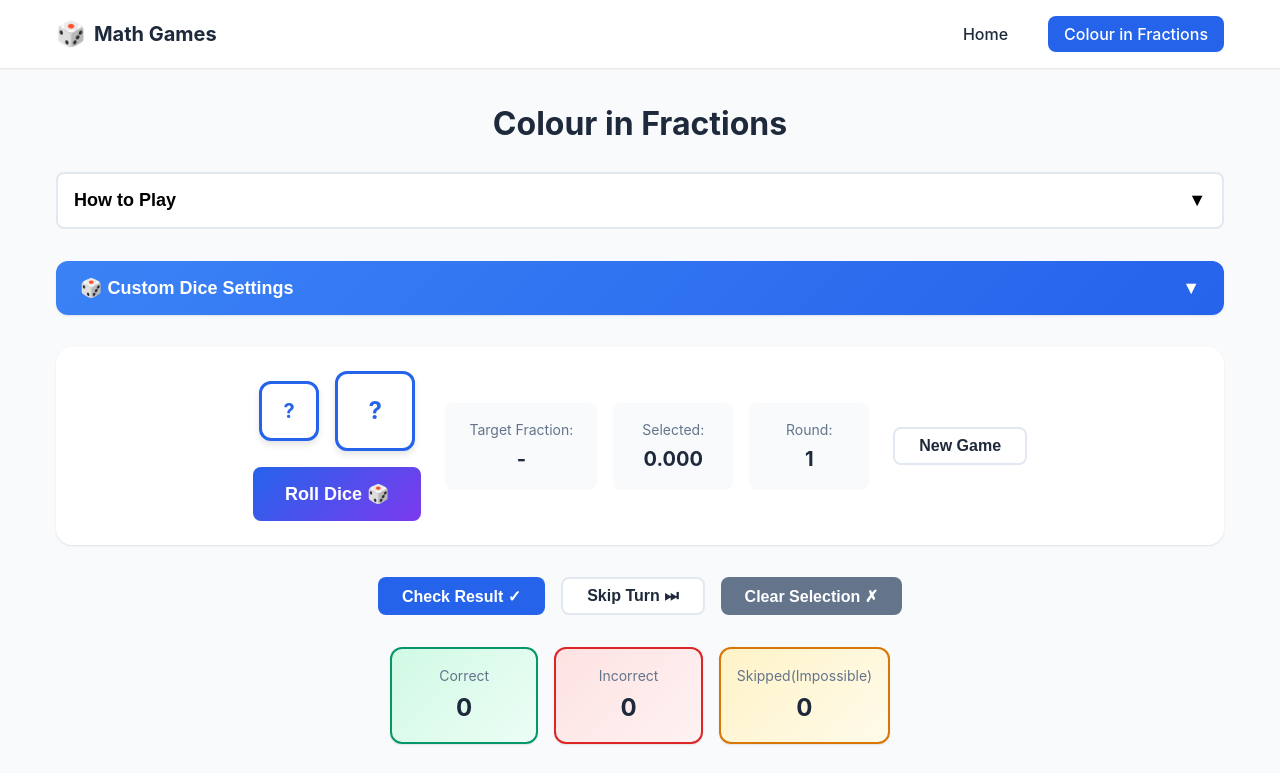
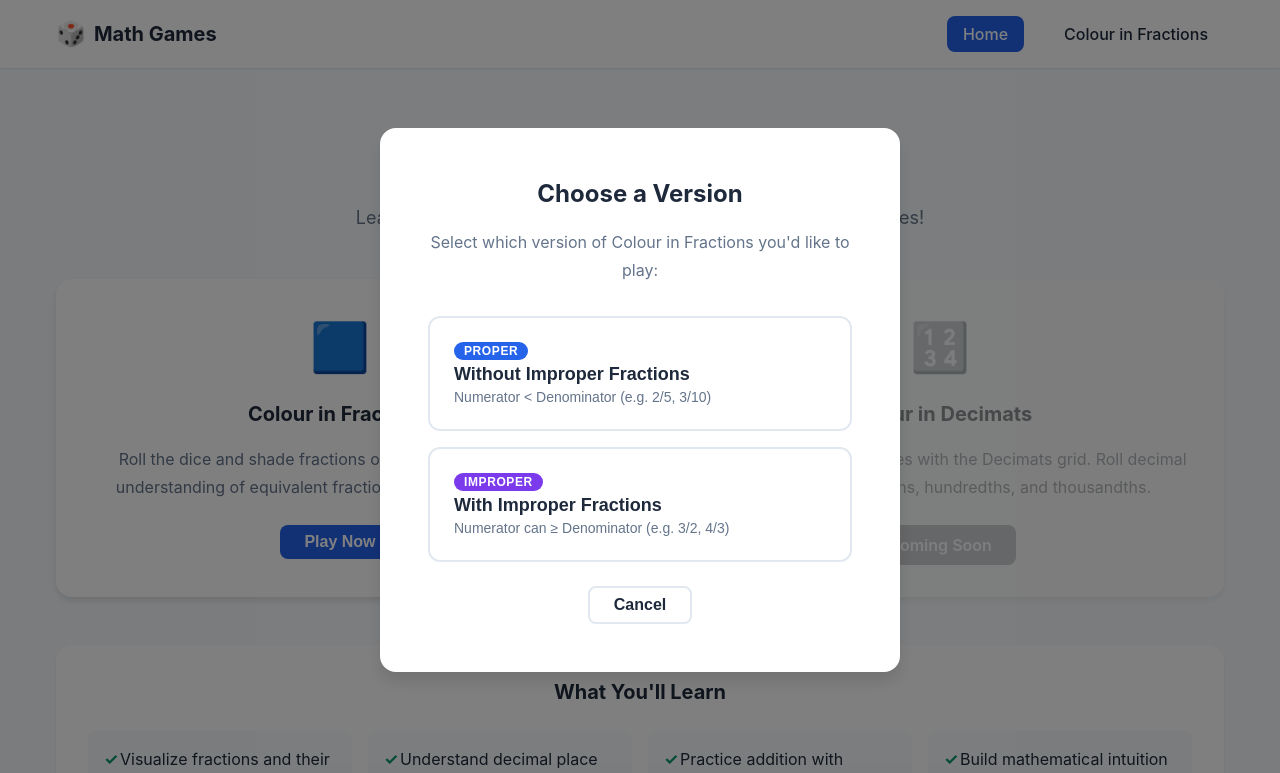
Before and after one commit to jamesrusso-creator/Math-Games, a plain HTML site: page index.html in a window 1280 px wide. Both pictures are taken after a click on the link "Colour in Fractions". Shown: the top 773 px of the page. Drawn offline with Linux system fonts and the light colour scheme.

Commit message:
Add version selection feature for Colour in Fractions
- Introduced a version picker modal in index.html to allow users to select between "Proper" and "Improper" fractions.
- Updated script.js to manage version configurations, including dice values and wall rows for each version.
- Enhanced game logic to apply the selected version and update the UI accordingly.
- Added corresponding styles in styles.css for the version picker modal and options.

```diff
--- a/index.html
+++ b/index.html
@@ -310,6 +310,27 @@
         </div>
     </footer>
 
+    <!-- Version Picker Modal -->
+    <div id="version-modal" class="modal" role="dialog" aria-labelledby="version-modal-title" aria-modal="true" hidden>
+        <div class="modal-content version-picker">
+            <h3 id="version-modal-title">Choose a Version</h3>
+            <p class="version-picker-desc">Select which version of Colour in Fractions you'd like to play:</p>
+            <div class="version-options">
+                <button class="version-option" data-version="proper">
+                    <span class="version-badge">Proper</span>
+                    <span class="version-name">Without Improper Fractions</span>
+                    <span class="version-detail">Numerator &lt; Denominator (e.g. 2/5, 3/10)</span>
+                </button>
+                <button class="version-option" data-version="improper">
+                    <span class="version-badge">Improper</span>
+                    <span class="version-name">With Improper Fractions</span>
+                    <span class="version-detail">Numerator can &ge; Denominator (e.g. 3/2, 4/3)</span>
+                </button>
+            </div>
+            <button id="version-modal-cancel" class="btn btn-secondary">Cancel</button>
+        </div>
+    </div>
+
     <!-- Game Over Modal -->
     <div id="game-modal" class="modal" role="dialog" aria-labelledby="modal-title" aria-modal="true" hidden>
         <div class="modal-content">
--- a/script.js
+++ b/script.js
@@ -38,9 +38,39 @@ const GameState = {
     },
 };
 
-// Default dice values
-const DEFAULT_FRACTION_INT_DICE = [1, 1, 2, 2, 3, 3];
-const DEFAULT_FRACTION_FRAC_DICE = [4, 5, 6, 8, 10, 12];
+// Version configurations
+const VERSIONS = {
+    proper: {
+        label: 'Without Improper Fractions',
+        intDice: [1, 1, 2, 2, 3, 3],
+        fracDice: [4, 5, 6, 8, 10, 12],
+        wallRows: [
+            { denominator: 2, cells: 2, value: 1/2 },
+            { denominator: 3, cells: 3, value: 1/3 },
+            { denominator: 4, cells: 4, value: 1/4 },
+            { denominator: 5, cells: 5, value: 1/5 },
+            { denominator: 6, cells: 6, value: 1/6 },
+            { denominator: 8, cells: 8, value: 1/8 },
+            { denominator: 10, cells: 10, value: 1/10 },
+            { denominator: 12, cells: 12, value: 1/12 }
+        ]
+    },
+    improper: {
+        label: 'With Improper Fractions',
+        intDice: [1, 2, 2, 3, 3, 4],
+        fracDice: [2, 3, 4, 6, 8, 12],
+        wallRows: [
+            { denominator: 2, cells: 2, value: 1/2 },
+            { denominator: 3, cells: 3, value: 1/3 },
+            { denominator: 4, cells: 4, value: 1/4 },
+            { denominator: 6, cells: 6, value: 1/6 },
+            { denominator: 8, cells: 8, value: 1/8 },
+            { denominator: 12, cells: 12, value: 1/12 }
+        ]
+    }
+};
+
+let currentVersion = 'proper';
 
 
 // ============================================
@@ -134,14 +164,87 @@ function clearCustomDice(game) {
         if (game === 'fractions') {
             localStorage.removeItem(STORAGE_KEYS.fractionIntDice);
             localStorage.removeItem(STORAGE_KEYS.fractionFracDice);
-            GameState.fractions.customIntDice = [...DEFAULT_FRACTION_INT_DICE];
-            GameState.fractions.customFracDice = [...DEFAULT_FRACTION_FRAC_DICE];
+            const v = VERSIONS[currentVersion] || VERSIONS.proper;
+            GameState.fractions.customIntDice = [...v.intDice];
+            GameState.fractions.customFracDice = [...v.fracDice];
         }
         return true;
     } catch (e) {
         console.error('Error clearing dice settings:', e);
         return false;
     }
+}
+
+// ============================================
+// Version Picker
+// ============================================
+
+function showVersionPicker() {
+    return new Promise((resolve) => {
+        const modal = $('#version-modal');
+        const cancelBtn = $('#version-modal-cancel');
+        const options = $$('.version-option');
+
+        modal.hidden = false;
+        modal.querySelector('.version-option').focus();
+
+        function cleanup() {
+            modal.hidden = true;
+            options.forEach(o => o.removeEventListener('click', onPick));
+            cancelBtn.removeEventListener('click', onCancel);
+            modal.removeEventListener('click', onBackdrop);
+            document.removeEventListener('keydown', onEscape);
+        }
+
+        function onPick(e) {
+            const version = e.currentTarget.dataset.version;
+            cleanup();
+            resolve(version);
+        }
+        function onCancel() { cleanup(); resolve(null); }
+        function onBackdrop(e) { if (e.target === modal) { cleanup(); resolve(null); } }
+        function onEscape(e) { if (e.key === 'Escape') { cleanup(); resolve(null); } }
+
+        options.forEach(o => o.addEventListener('click', onPick));
+        cancelBtn.addEventListener('click', onCancel);
+        modal.addEventListener('click', onBackdrop);
+        document.addEventListener('keydown', onEscape);
+    });
+}
+
+function applyVersion(version) {
+    currentVersion = version;
+    const v = VERSIONS[version];
+
+    GameState.fractions.customIntDice = [...v.intDice];
+    GameState.fractions.customFracDice = [...v.fracDice];
+
+    localStorage.removeItem(STORAGE_KEYS.fractionIntDice);
+    localStorage.removeItem(STORAGE_KEYS.fractionFracDice);
+
+    createFractionWall();
+    resetFractionsGame();
+    populateFractionDiceInputs();
+
+    const subtitle = version === 'improper' ? '(With Improper Fractions)' : '(Without Improper Fractions)';
+    $('#fractions-title').textContent = `Colour in Fractions ${subtitle}`;
+}
+
+async function navigateToFractions() {
+    const version = await showVersionPicker();
+    if (!version) return;
+
+    const navLinks = $$('.nav-link');
+    const sections = $$('.section');
+
+    navLinks.forEach(l => l.classList.remove('active'));
+    const fractionsNav = $('.nav-link[href="#fractions"]');
+    if (fractionsNav) fractionsNav.classList.add('active');
+
+    sections.forEach(section => { section.hidden = section.id !== 'fractions'; });
+    window.scrollTo(0, 0);
+
+    applyVersion(version);
 }
 
 // ============================================
@@ -161,26 +264,27 @@ function initNavigation() {
         navMenu.setAttribute('aria-expanded', !expanded);
     });
 
-    // Navigation links
     navLinks.forEach(link => {
         link.addEventListener('click', (e) => {
             e.preventDefault();
             const targetId = link.getAttribute('href').slice(1);
 
-            // Update active state
+            if (targetId === 'fractions') {
+                mobileToggle?.setAttribute('aria-expanded', 'false');
+                navMenu?.setAttribute('aria-expanded', 'false');
+                navigateToFractions();
+                return;
+            }
+
             navLinks.forEach(l => l.classList.remove('active'));
             link.classList.add('active');
 
-            // Show target section
             sections.forEach(section => {
                 section.hidden = section.id !== targetId;
             });
 
-            // Close mobile menu
             mobileToggle?.setAttribute('aria-expanded', 'false');
             navMenu?.setAttribute('aria-expanded', 'false');
-
-            // Scroll to top
             window.scrollTo(0, 0);
         });
     });
@@ -192,24 +296,7 @@ function initNavigation() {
 
 function initPlayNowButtons() {
     const fractionsBtn = $('.play-fractions-btn');
-    const navLinks = $$('.nav-link');
-    const sections = $$('.section');
-
-    fractionsBtn?.addEventListener('click', () => {
-        // Update nav active state
-        navLinks.forEach(l => l.classList.remove('active'));
-        const fractionsNav = $('.nav-link[href="#fractions"]');
-        if (fractionsNav) fractionsNav.classList.add('active');
-
-        // Show fractions section
-        sections.forEach(section => {
-            section.hidden = section.id !== 'fractions';
-        });
-
-        // Scroll to top
-        window.scrollTo(0, 0);
-    });
-
+    fractionsBtn?.addEventListener('click', () => navigateToFractions());
 }
 
 // ============================================
@@ -438,17 +525,8 @@ function createFractionWall() {
 
     wall.innerHTML = '';
 
-    // Define rows with denominators
-    const rows = [
-        { denominator: 2, cells: 2, value: 1/2 },
-        { denominator: 3, cells: 3, value: 1/3 },
-        { denominator: 4, cells: 4, value: 1/4 },
-        { denominator: 5, cells: 5, value: 1/5 },
-        { denominator: 6, cells: 6, value: 1/6 },
-        { denominator: 8, cells: 8, value: 1/8 },
-        { denominator: 10, cells: 10, value: 1/10 },
-        { denominator: 12, cells: 12, value: 1/12 }
-    ];
+    const v = VERSIONS[currentVersion] || VERSIONS.proper;
+    const rows = v.wallRows;
 
     rows.forEach((row, rowIndex) => {
         const rowDiv = document.createElement('div');
--- a/styles.css
+++ b/styles.css
@@ -1014,6 +1014,70 @@ main {
     justify-content: center;
 }
 
+/* Version Picker */
+.version-picker {
+    max-width: 520px;
+    text-align: center;
+}
+
+.version-picker-desc {
+    font-size: var(--font-size-base);
+}
+
+.version-options {
+    display: flex;
+    flex-direction: column;
+    gap: var(--spacing-md);
+    margin-bottom: var(--spacing-lg);
+}
+
+.version-option {
+    display: flex;
+    flex-direction: column;
+    align-items: flex-start;
+    gap: 4px;
+    padding: var(--spacing-lg);
+    border: 2px solid var(--color-border);
+    border-radius: var(--radius-lg);
+    background: var(--color-surface);
+    cursor: pointer;
+    transition: border-color 0.2s, background 0.2s, box-shadow 0.2s;
+    text-align: left;
+}
+
+.version-option:hover {
+    border-color: var(--color-primary);
+    background: #eef2ff;
+    box-shadow: var(--shadow-md);
+}
+
+.version-badge {
+    display: inline-block;
+    padding: 2px 10px;
+    border-radius: 999px;
+    font-size: var(--font-size-xs);
+    font-weight: 700;
+    text-transform: uppercase;
+    letter-spacing: 0.05em;
+    background: var(--color-primary);
+    color: white;
+}
+
+.version-option[data-version="improper"] .version-badge {
+    background: var(--color-secondary, #7c3aed);
+}
+
+.version-name {
+    font-size: var(--font-size-lg);
+    font-weight: 600;
+    color: var(--color-text);
+}
+
+.version-detail {
+    font-size: var(--font-size-sm);
+    color: var(--color-text-light);
+}
+
 /* Footer */
 .site-footer {
     background: var(--color-text);
```
